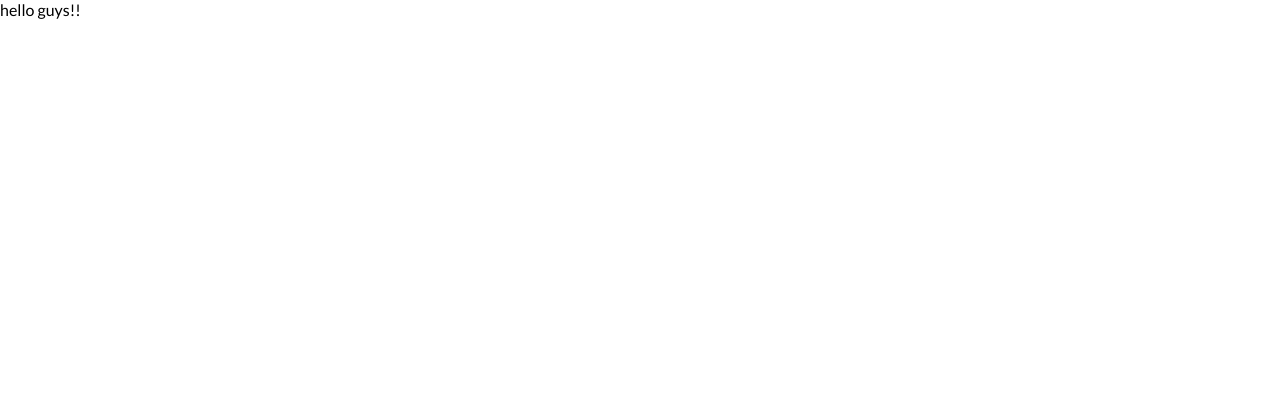
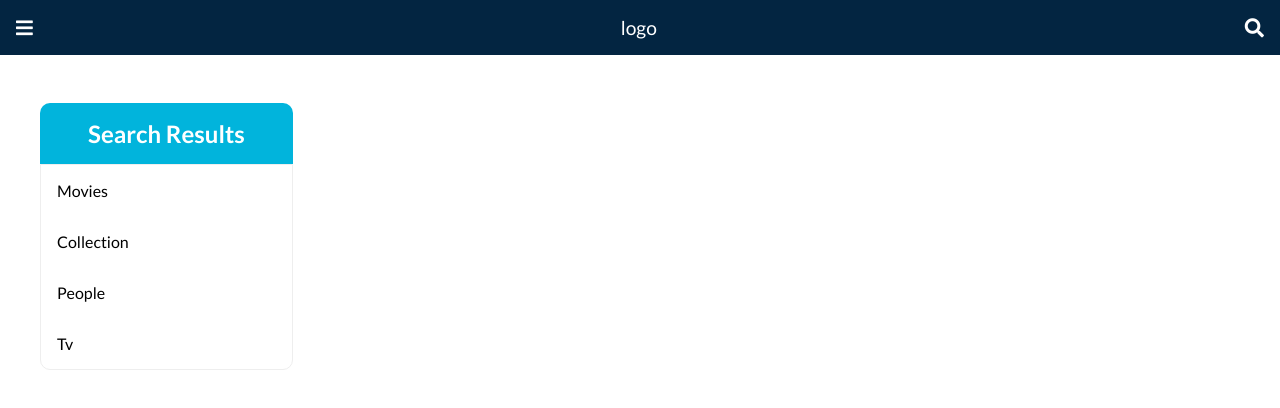
Before and after one commit to atlasmoth/moviedb, a Next.js app: page /search in a window 1280 px wide. Shown: the top 408 px of the page. Built offline with nearby package versions, Linux system fonts and the light colour scheme.

Commit message:
adding search page

```diff
--- /dev/null
+++ b/components/find/index.js
@@ -0,0 +1,100 @@
+import Nav from "./../nav";
+import Search from "../search";
+import Splash from "../header/splash";
+import { useRef, useState, useEffect } from "react";
+
+export default function Find() {
+  const [keys] = useState(["movies", "collection", "people", "tv"]);
+  const [currKey, setCurrKey] = useState(keys[0]);
+  const [query, setQuery] = useState("");
+  const [items, setItems] = useState([]);
+  const [pageNum, setPageNum] = useState(1);
+
+  const sentinelRef = useRef();
+  useEffect(() => {
+    setPageNum(1);
+
+    const options = {
+      root: null,
+      rootMargin: "0px",
+      threshold: 1,
+    };
+
+    const observer = new IntersectionObserver(([entry]) => {
+      if (entry.isIntersecting) {
+        setPageNum((p) => p + 1);
+      }
+    }, options);
+    observer.observe(sentinelRef.current);
+    const currObjt = sentinelRef.current;
+    return () => observer.unobserve(currObjt);
+  }, [query]);
+
+  // useEffect(() => {
+  //   console.log(
+  //     `https://api.themoviedb.org/3/search/${encodeURI(currKey)}?api_key=${
+  //       process.env.NEXT_PUBLIC_API_KEY
+  //     }&page=${encodeURI(pageNum)}`
+  //   );
+  // }, [pageNum]);
+  return (
+    <div className="find">
+      <Nav />
+      <Search />
+      <Splash />
+      <div className="boundary">
+        <div className="sections">
+          <div className="aside">
+            <h2
+              style={{
+                color: "#fff",
+                padding: "1rem 3rem",
+                backgroundColor: "rgb(1,180,220)",
+                borderTopLeftRadius: "10px",
+                borderTopRightRadius: "10px",
+              }}
+            >
+              Search Results
+            </h2>
+            <div className="tags">
+              {keys.map((k) => (
+                <div className="tag" key={k} onClick={() => setCurrKey(k)}>
+                  <span>{k}</span>
+                </div>
+              ))}
+            </div>
+          </div>
+          <div className="main"></div>
+        </div>
+      </div>
+
+      <div ref={sentinelRef} style={{ height: "100px" }}></div>
+      <style jsx>{`
+        .sections {
+          display: flex;
+          max-width: 1200px;
+          margin: 2rem auto;
+        }
+        .aside h2 + div {
+          border: 1px solid #eee;
+          border-bottom-left-radius: 10px;
+          border-bottom-right-radius: 10px;
+        }
+        .main {
+          margin-left: 2rem;
+        }
+        .tag {
+          padding: 1rem;
+          display: flex;
+          justify-content: space-between;
+          align-items: center;
+          text-transform: capitalize;
+        }
+        .tag:hover {
+          background-color: #eee;
+          cursor: pointer;
+        }
+      `}</style>
+    </div>
+  );
+}
--- a/pages/search/[...index].js
+++ b/pages/search/[...index].js
@@ -1,3 +1,9 @@
+import Find from "../../components/find";
+
 export default function Category() {
-  return <div className="cat">hello guys!!</div>;
+  return (
+    <div className="cat">
+      <Find />
+    </div>
+  );
 }
```
